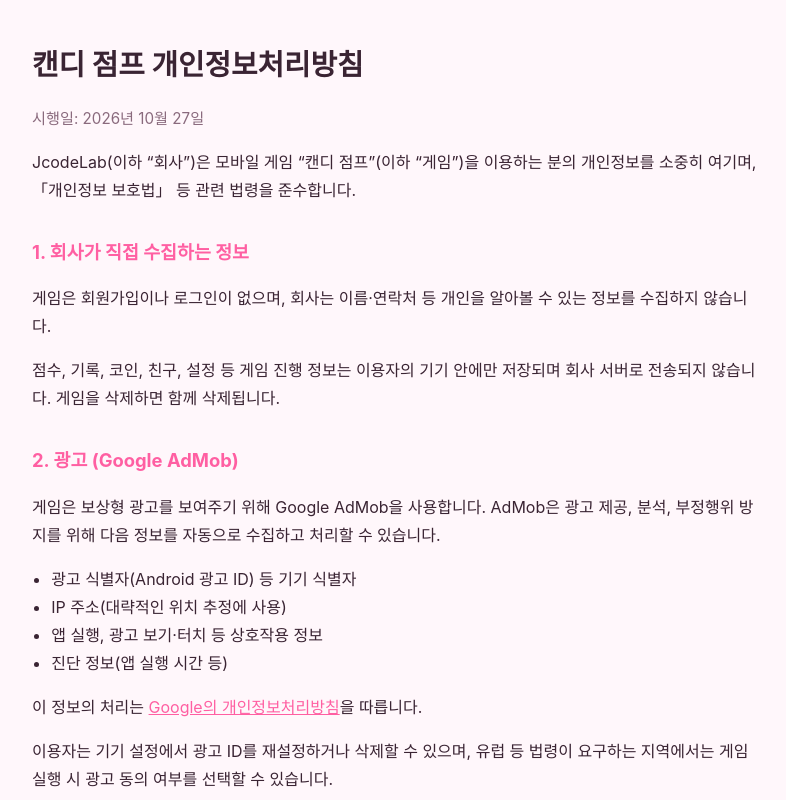
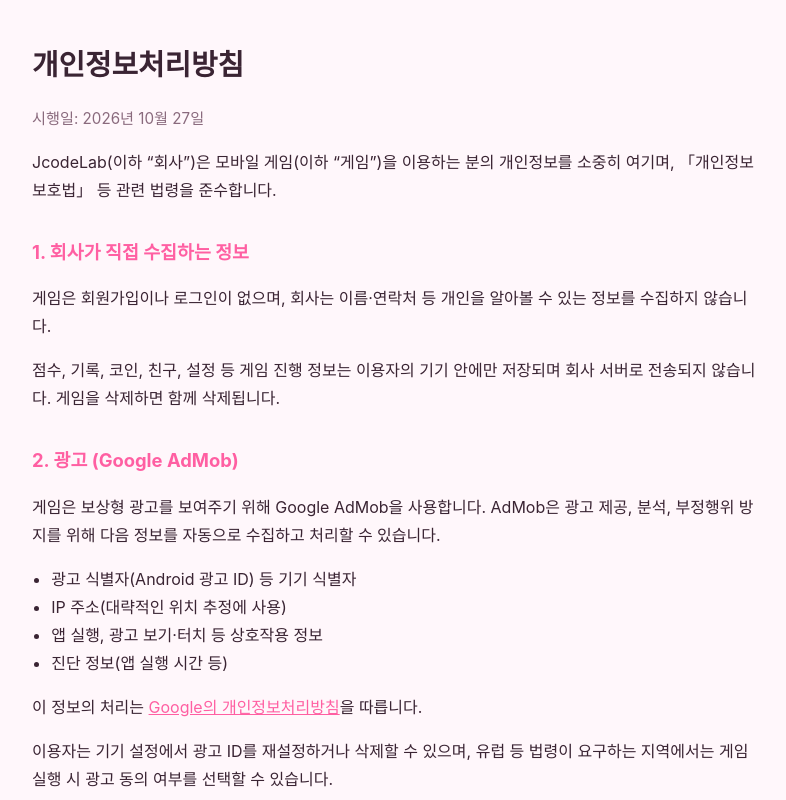
Before and after one commit to khaos1004/khaos1004.github.io, a plain HTML site: page index.html in a window 1280 px wide. Shown: the top 800 px of the page, without its empty margins (244-1030 px from the left). Drawn offline with Linux system fonts and the light colour scheme.

Commit message:
Update index.html

```diff
--- a/index.html
+++ b/index.html
@@ -1,10 +1,10 @@
 <!doctype html>
 <html lang="ko"><head><meta charset="utf-8"><meta name="viewport" content="width=device-width,initial-scale=1">
-<title>캔디 점프 개인정보처리방침</title><link rel="stylesheet" href="../style.css"></head>
+<title>개인정보처리방침</title><link rel="stylesheet" href="../style.css"></head>
 <body><main>
-<h1>캔디 점프 개인정보처리방침</h1>
+<h1>개인정보처리방침</h1>
 <p class="muted">시행일: 2026년 10월 27일</p>
-<p>JcodeLab(이하 “회사”)은 모바일 게임 “캔디 점프”(이하 “게임”)을 이용하는 분의 개인정보를 소중히 여기며, 「개인정보 보호법」 등 관련 법령을 준수합니다.</p>
+<p>JcodeLab(이하 “회사”)은 모바일 게임(이하 “게임”)을 이용하는 분의 개인정보를 소중히 여기며, 「개인정보 보호법」 등 관련 법령을 준수합니다.</p>
 
 <h2>1. 회사가 직접 수집하는 정보</h2>
 <p>게임은 회원가입이나 로그인이 없으며, 회사는 이름·연락처 등 개인을 알아볼 수 있는 정보를 수집하지 않습니다.</p>
```
